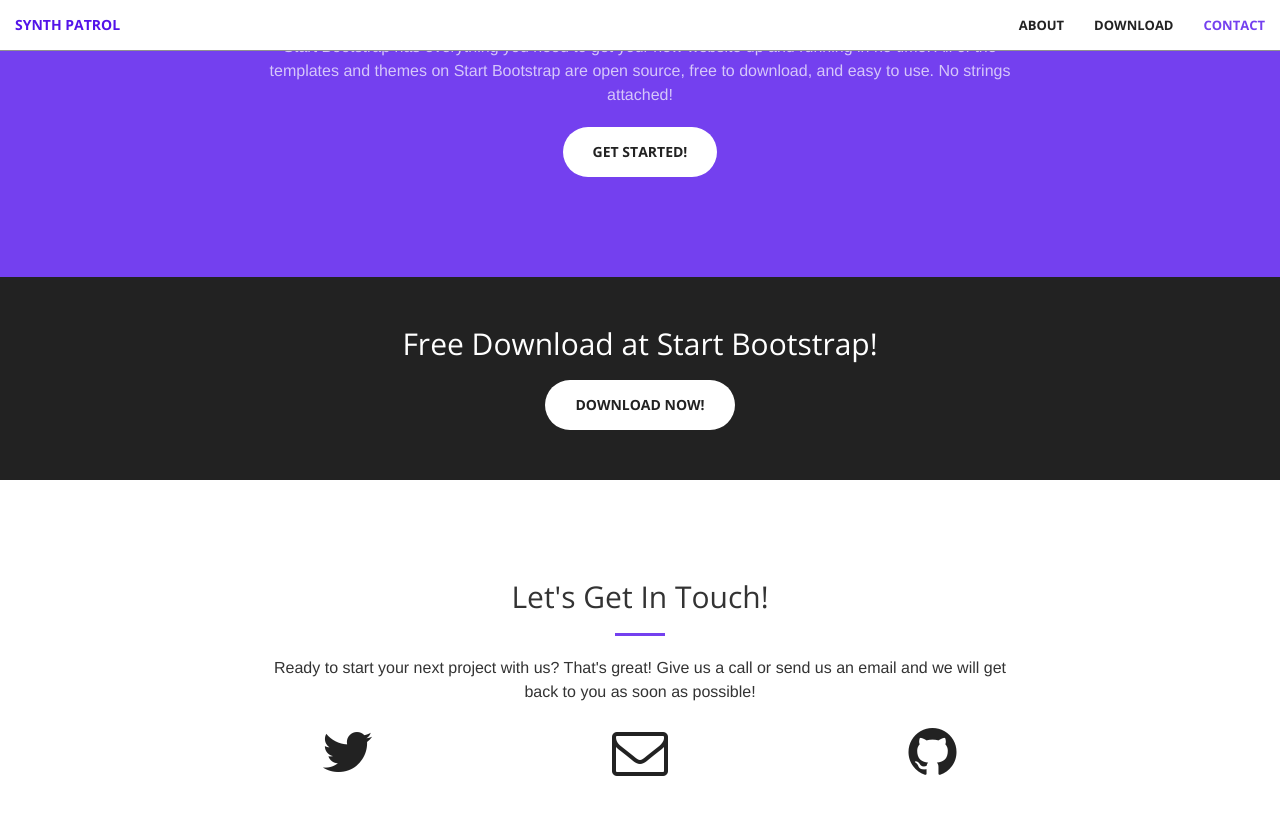
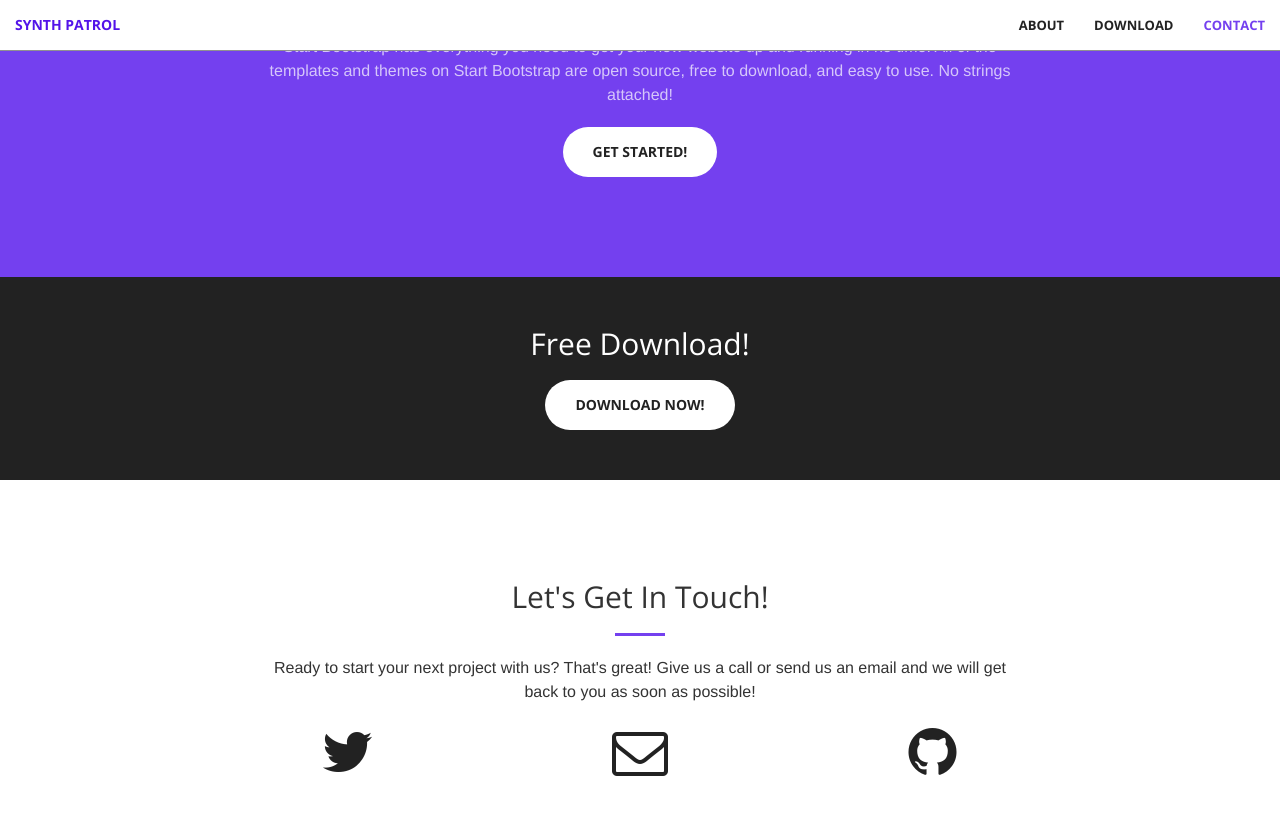
Before and after one commit to JeanBombeur45/Synth-Patrol, a Jekyll site: the page built from index.html, in a window 1280 px wide and 900 px high, scrolled down 1008 px. Shown: the top 815 px of the window. Built offline with Jekyll 4.4.1, drawn with Linux system fonts in a browser that asks for light colours.

Commit message:
Update aside.html

```diff
--- a/_includes/aside.html
+++ b/_includes/aside.html
@@ -1,7 +1,7 @@
   <aside class="bg-dark">
       <div class="container text-center">
-          <div class="call-to-action">
-              <h2>Free Download at Start Bootstrap!</h2>
+          <div class="call-to-action" id="aside">
+              <h2>Free Download!</h2>
               <a href="#" class="btn btn-default btn-xl wow tada">Download Now!</a>
           </div>
       </div>
```
